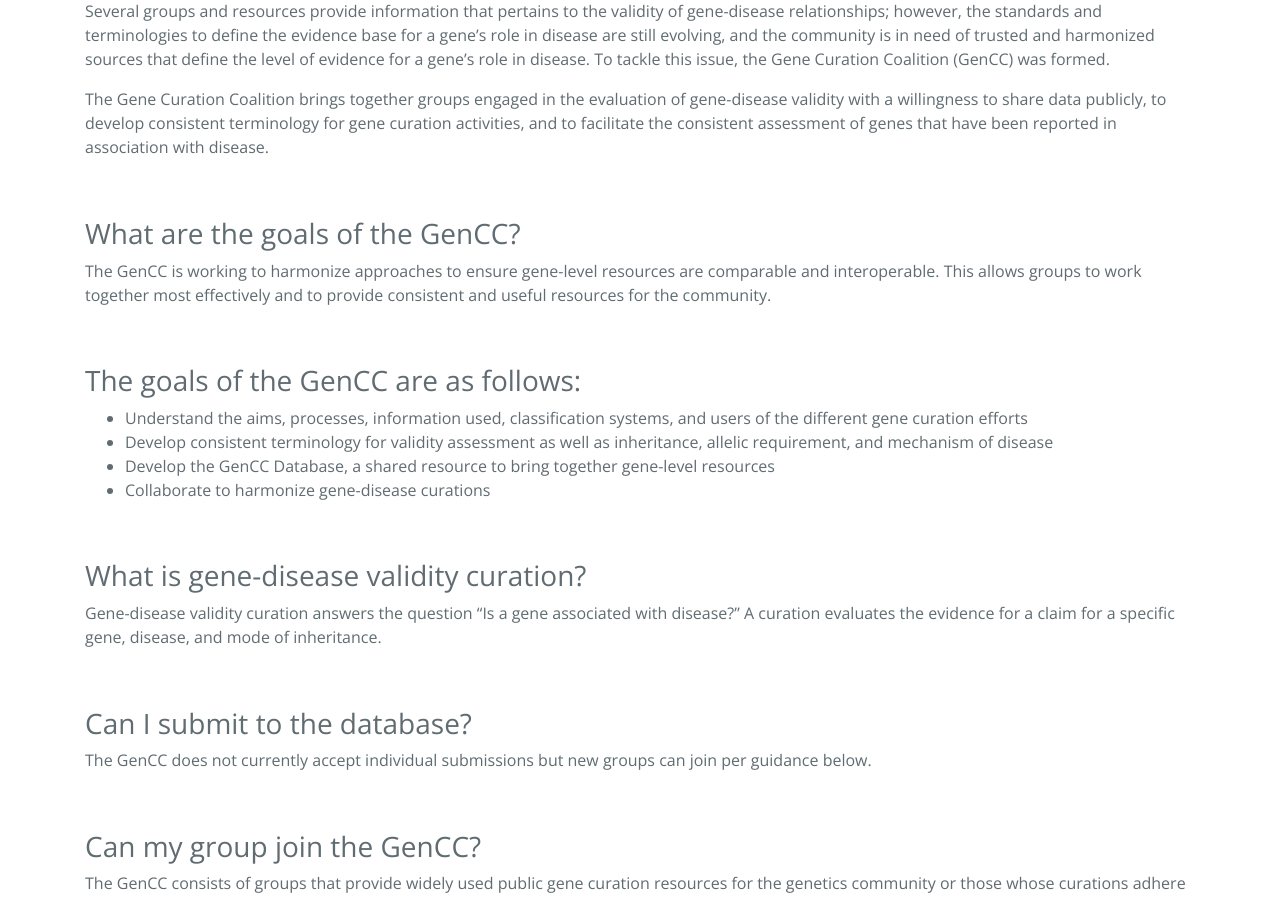
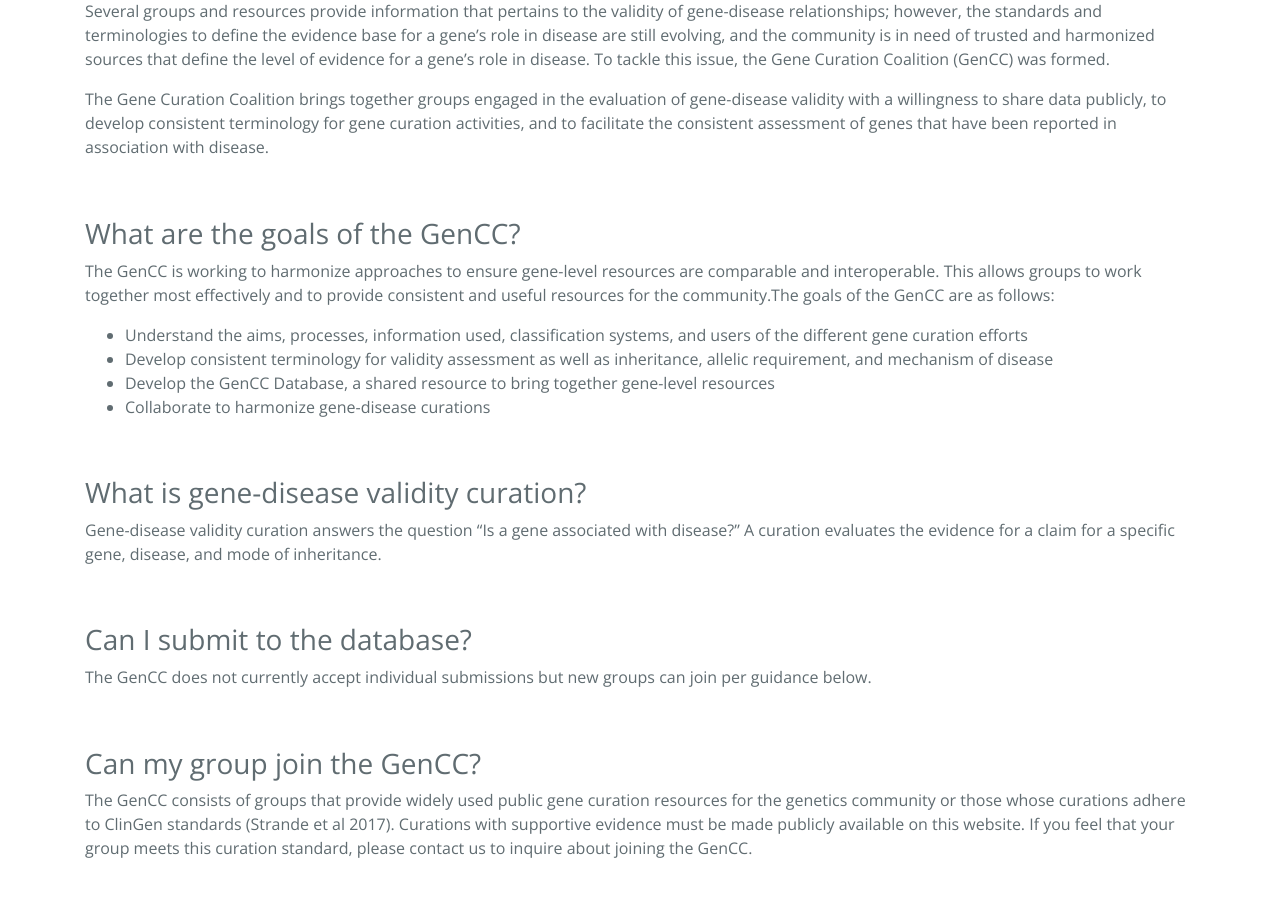
Before and after one commit to GeneCurationCoalition/gencc-website, a Jekyll site: the page built from docs/faq.md, in a window 1280 px wide and 900 px high, scrolled down 502 px. Built offline with Jekyll 4.4.1, drawn with Linux system fonts in a browser that asks for light colours.

Commit message:
Update faq.md
Merging paragraphs in the FAQ per Heidi's suggestion

```diff
--- a/docs/faq.md
+++ b/docs/faq.md
@@ -23,10 +23,7 @@
 
 ## &nbsp;
 ## What are the goals of the GenCC?
-The GenCC is working to harmonize approaches to ensure gene-level resources are comparable and interoperable. This allows groups to work together most effectively and to provide consistent and useful resources for the community.
-
-## &nbsp;
-## The goals of the GenCC are as follows:
+The GenCC is working to harmonize approaches to ensure gene-level resources are comparable and interoperable. This allows groups to work together most effectively and to provide consistent and useful resources for the community.The goals of the GenCC are as follows:
 - Understand the aims, processes, information used, classification systems, and users of the different gene curation efforts
 - Develop consistent terminology for validity assessment as well as inheritance, allelic requirement, and mechanism of disease
 - Develop the GenCC Database, a shared resource to bring together gene-level resources
```
